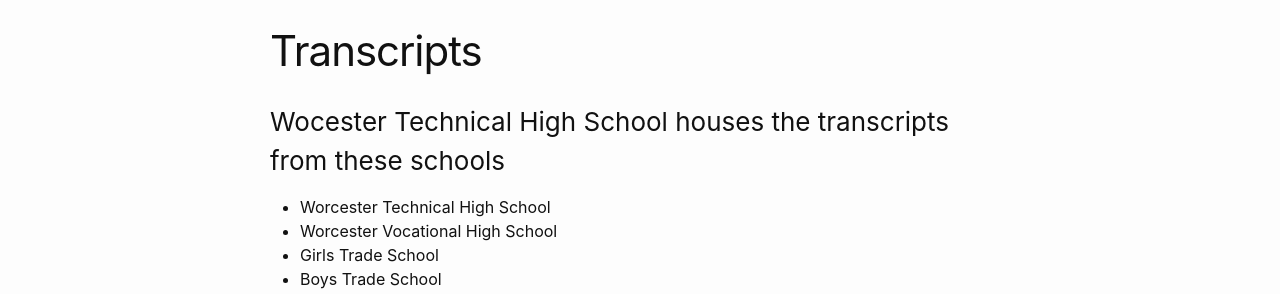
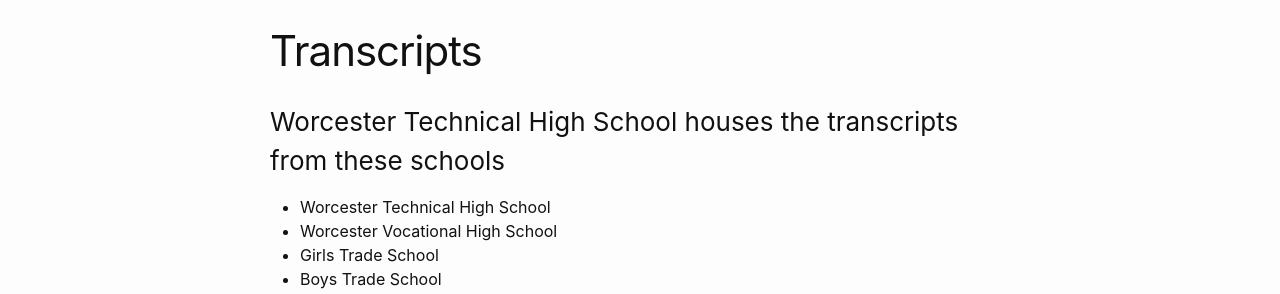
Before and after one commit to worcestertechnicalhighschool/techhigh.us, a Jekyll site: the page built from parents-&-community/transcripts.md, in a window 1280 px wide. Shown: the part 438-732 px from the top of the page. Built offline with Jekyll 4.4.1, drawn with Linux system fonts in a browser that asks for light colours.

Commit message:
Created Public Services Page. Fixed Typo on Transcripts Page...

```diff
--- a/parents-&-community/transcripts.md
+++ b/parents-&-community/transcripts.md
@@ -4,7 +4,7 @@
 date: 2022-10-26
 ---
 
-### Wocester Technical High School houses the transcripts from these schools
+### Worcester Technical High School houses the transcripts from these schools
 
 - Worcester Technical High School
 - Worcester Vocational High School
```
